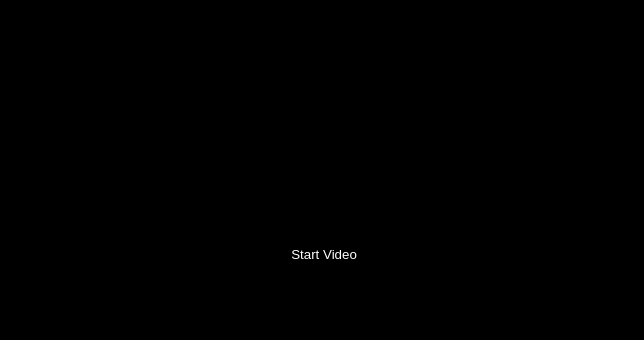
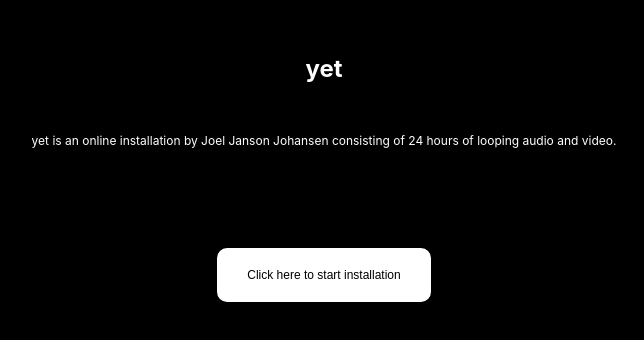
Before and after one commit to joeljanson/yet, a React (Create React App) app: page / in a window 1280 px wide. Shown: the part 146-486 px from the top of the page, without its empty margins (316-960 px from the left). Built offline with nearby package versions, Linux system fonts and the light colour scheme.

Commit message:
update initial layout

```diff
--- a/src/App.scss
+++ b/src/App.scss
@@ -1,14 +1,34 @@
+body {
+	color: white;
+	font-size: 12px;
+}
+
 .App {
 	text-align: center;
 	height: 100vh;
 	background-color: black;
 	display: flex;
+	flex-direction: column;
 	align-items: center;
-	justify-content: center;
-	.start-video-button {
-		border: 0;
-		background-color: black;
-		color: white;
-		cursor: pointer;
+	justify-content: start;
+}
+
+.intro-text {
+	padding: 0 50px;
+	margin-top: 25vh;
+	margin-bottom: 100px;
+	h1 {
+		margin-bottom: 50px;
 	}
 }
+
+.start-video-button {
+	border: 0;
+	font-size: 12px;
+	border: none;
+	border-radius: 10px;
+	padding: 20px 30px;
+	background-color: white;
+	color: black;
+	cursor: pointer;
+}
--- a/src/App.tsx
+++ b/src/App.tsx
@@ -29,9 +29,21 @@ const App: React.FC = () => {
 	return (
 		<div className="App">
 			{!currentVideoUrl && (
-				<button className="start-video-button" onClick={selectVideoBasedOnTime}>
-					Start Video
-				</button>
+				<div>
+					<div className="intro-text">
+						<h1>yet</h1>
+						<p>
+							yet is an online installation by Joel Janson Johansen consisting
+							of 24 hours of looping audio and video.
+						</p>
+					</div>
+					<button
+						className="start-video-button"
+						onClick={selectVideoBasedOnTime}
+					>
+						Click here to start installation
+					</button>
+				</div>
 			)}
 			{currentVideoUrl && <VideoPlayer url={currentVideoUrl} />}
 		</div>
```
Also changed, not shown: 11 other files (tests, documents, lock files or other folders).
